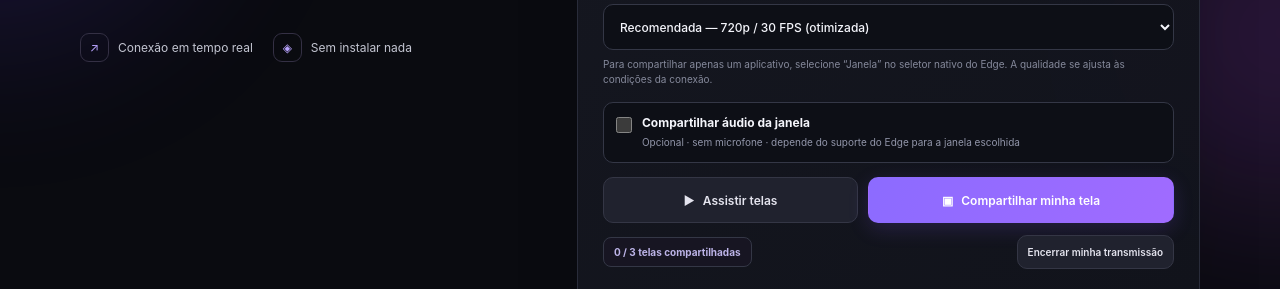
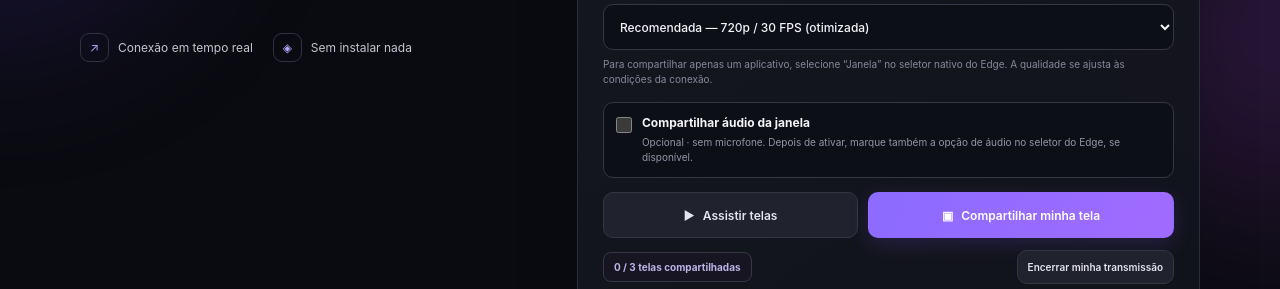
Before and after one commit to romulochulaboy-web/romulosite, a website: page public/index.html in a window 1280 px wide. Shown: the part 467-756 px from the top of the page. Drawn offline with Linux system fonts and the light colour scheme; no server answers.

Commit message:
Clarify window audio sharing option

```diff
--- a/public/index.html
+++ b/public/index.html
@@ -14,7 +14,7 @@
 <div class="room-card"><div class="card-head"><div><div class="card-kicker">SUA SALA</div><h2>Vamos conectar?</h2></div><span class="live-pill"><span></span> AO VIVO</span></div>
 <label for="roomInput">Código da sala</label><div class="room-input-wrap"><span class="input-hash">#</span><input id="roomInput" maxlength="48" autocomplete="off" spellcheck="false" placeholder="ex: rrzin"><button id="copyRoom" class="icon-button" title="Copiar link da sala" aria-label="Copiar link">▢</button></div>
 <label for="participantName" class="name-label">Identificação na sala</label><input id="participantName" class="name-input" maxlength="32" autocomplete="nickname" placeholder="Nome gerado automaticamente"><p class="quality-help">Seu nome de visitante é criado automaticamente. Se quiser, você pode personalizá-lo.</p>
-<label for="qualitySelect" class="quality-label">Qualidade da transmissão</label><select id="qualitySelect" class="quality-select"><option value="auto" selected>Recomendada — 720p / 30 FPS (otimizada)</option><option value="p1080">Alta qualidade — 1080p / 30 FPS</option><option value="fluid">Mais fluida — 1080p / 60 FPS</option><option value="p720">Equilibrada — 720p / 30 FPS</option><option value="p480">Economia de internet — 480p / 24 FPS</option></select><p class="quality-help">Para compartilhar apenas um aplicativo, selecione “Janela” no seletor nativo do Edge. A qualidade se ajusta às condições da conexão.</p><label class="audio-option" for="includeAudio"><input id="includeAudio" type="checkbox"><span><strong>Compartilhar áudio da janela</strong><small>Opcional · sem microfone · depende do suporte do Edge para a janela escolhida</small></span></label><div class="button-row"><button id="watchBtn" class="button button-secondary"><span>▶</span> Assistir telas</button><button id="shareBtn" class="button button-primary"><span>▣</span> Compartilhar minha tela</button></div><div class="share-controls"><span id="shareCount" class="share-count">0 / 3 telas compartilhadas</span><button id="stopShareBtn" class="button button-secondary stop-share">Encerrar minha transmissão</button></div>
+<label for="qualitySelect" class="quality-label">Qualidade da transmissão</label><select id="qualitySelect" class="quality-select"><option value="auto" selected>Recomendada — 720p / 30 FPS (otimizada)</option><option value="p1080">Alta qualidade — 1080p / 30 FPS</option><option value="fluid">Mais fluida — 1080p / 60 FPS</option><option value="p720">Equilibrada — 720p / 30 FPS</option><option value="p480">Economia de internet — 480p / 24 FPS</option></select><p class="quality-help">Para compartilhar apenas um aplicativo, selecione “Janela” no seletor nativo do Edge. A qualidade se ajusta às condições da conexão.</p><label class="audio-option" for="includeAudio"><input id="includeAudio" type="checkbox"><span><strong>Compartilhar áudio da janela</strong><small>Opcional · sem microfone. Depois de ativar, marque também a opção de áudio no seletor do Edge, se disponível.</small></span></label><div class="button-row"><button id="watchBtn" class="button button-secondary"><span>▶</span> Assistir telas</button><button id="shareBtn" class="button button-primary"><span>▣</span> Compartilhar minha tela</button></div><div class="share-controls"><span id="shareCount" class="share-count">0 / 3 telas compartilhadas</span><button id="stopShareBtn" class="button button-secondary stop-share">Encerrar minha transmissão</button></div>
 <div class="divider"><span>OU ENTRE PELO LINK</span></div><button id="copyLink" class="share-link"><span class="link-symbol">↗</span><span id="linkText">Link da sala será exibido aqui</span><span class="copy-label">COPIAR</span></button><p class="privacy-note"><span>⌑</span> Escolha “Janela” no Edge para não transmitir a tela inteira. A captura só começa após sua autorização.</p></div>
 <div class="participants-card" aria-live="polite"><div class="participants-head"><div><div class="card-kicker">PRESENÇA AO VIVO</div><h2>Pessoas na sala</h2></div><span id="participantCount" class="participant-count">0 conectadas</span></div><ul id="participantList" class="participant-list"><li class="participants-empty">Entre na sala para ver quem está conectado.</li></ul></div>
 <div class="viewer-card"><div class="viewer-head"><div class="viewer-title"><span class="screen-icon">▣</span><div><strong id="viewerTitle">Telas da sala</strong><small id="viewerSubtitle">Até três compartilhamentos simultâneos</small></div></div><div class="viewer-tools"><span id="qualityBadge" class="quality-badge">AUTO</span><button id="fullscreenBtn" class="fullscreen-button" title="Tela cheia no primeiro vídeo" aria-label="Tela cheia">⛶</button></div></div><div id="streamGrid" class="stream-grid"><div class="empty-state grid-empty"><div class="empty-art"><div class="art-window"><i></i><i></i><i></i><div class="art-play">▶</div></div><span class="art-spark spark-a">✦</span><span class="art-spark spark-b">✧</span></div><strong>As telas aparecem aqui</strong><p>Entre na sala e aguarde alguém compartilhar.</p></div></div><div class="viewer-foot"><span class="viewer-foot-label"><span class="mini-dot"></span>Compartilhamentos em tempo real</span><span>Máximo: 3 telas</span></div></div><div id="notice" class="notice" role="status" aria-live="polite"></div>
```
